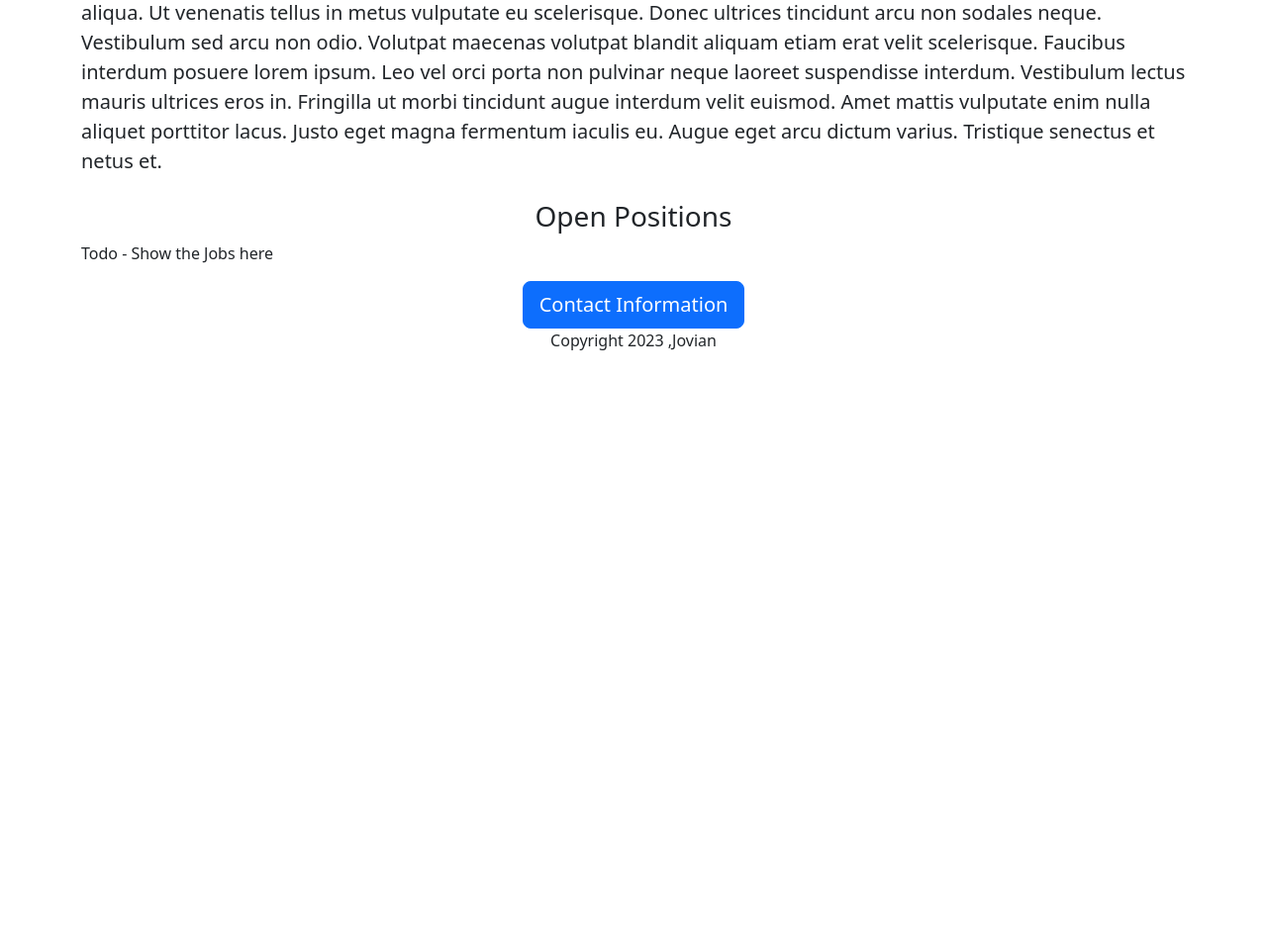
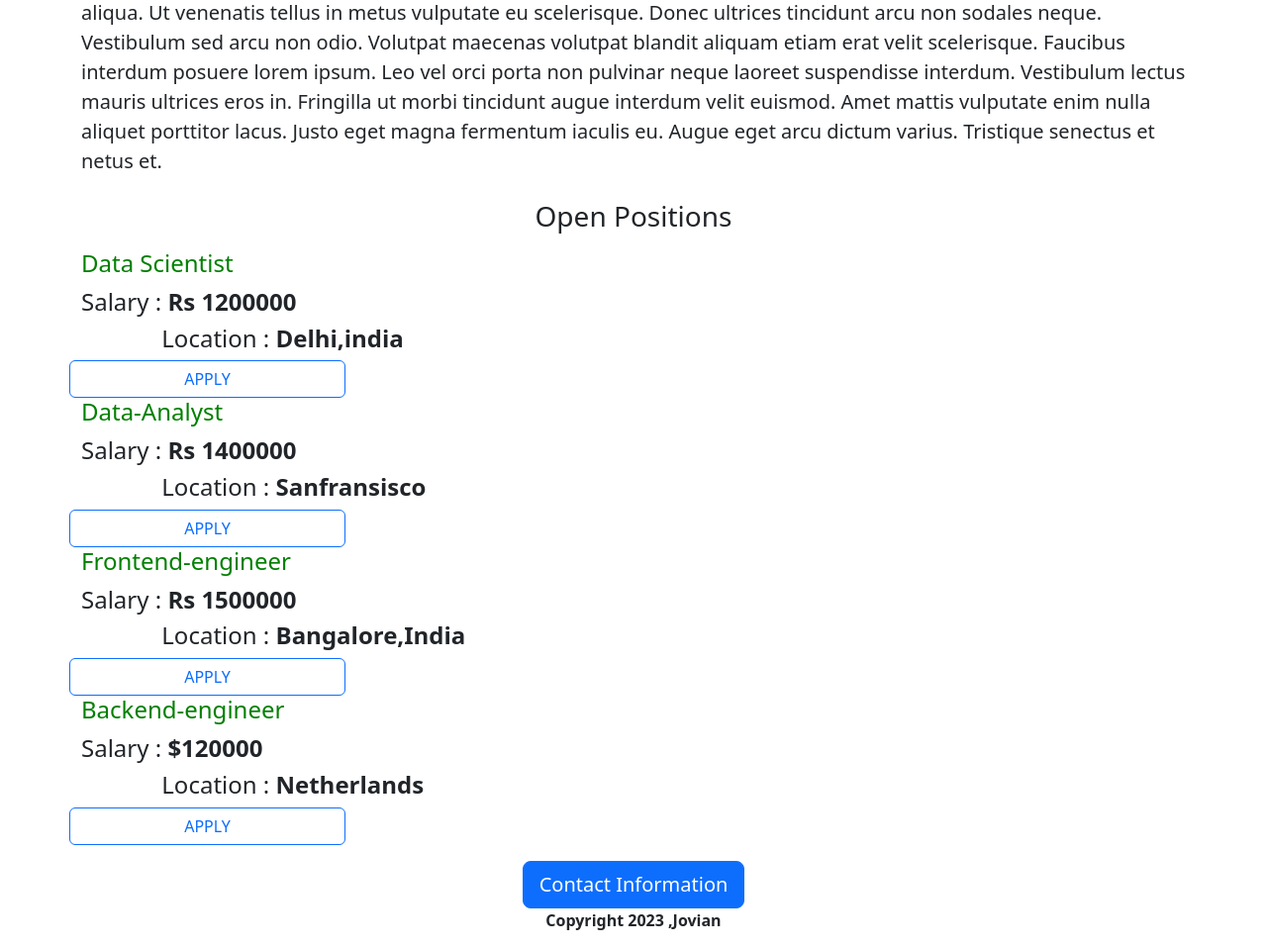
Before and after one commit to arnb-smnta/Jovian-web-dev, a Flask app: page / in a window 1280 px wide. Shown: the part 614-1572 px from the top of the page at 99% size. Before the commit the page ends 968 px from the top, so only its background shows below. Run offline with Flask 2, Linux system fonts and the light colour scheme.

Commit message:
Entered the job items and apply button

```diff
--- a/main.py
+++ b/main.py
@@ -2,10 +2,32 @@ from flask import Flask, render_template
 
 app = Flask(__name__)
 
+JOBS = [{
+  'id': 1,
+  "title": "Data Scientist",
+  "location": 'Delhi,india',
+  "salary": 'Rs 1200000',
+}, {
+  "id": 2,
+  "title": "Data-Analyst",
+  "location": "Sanfransisco",
+  "salary": 'Rs 1400000',
+}, {
+  "id": 3,
+  "title": "Frontend-engineer",
+  "location": "Bangalore,India",
+  "salary": 'Rs 1500000'
+}, {
+  "id": 4,
+  "title": "Backend-engineer",
+  "location": "Netherlands",
+  "salary": '$120000'
+}]
+
 
 @app.route("/")
 def hello_world():
-  return render_template("home.html")
+  return render_template("home.html", jobs=JOBS)
 
 
 if __name__ == "__main__":
--- a/templates/home.html
+++ b/templates/home.html
@@ -27,7 +27,7 @@
 
       }
       div {
-        max-width:50%;
+        max-width:80%;
         margin:0 auto 0 auto;
       }
     </style>
@@ -37,7 +37,10 @@
     <h2 class="text-center">About Jovian</h2>
     <p class="lead mt-2 mb-4" >Lorem ipsum dolor sit amet, consectetur adipiscing elit, sed do eiusmod tempor incididunt ut labore et dolore magna aliqua. Ut venenatis tellus in metus vulputate eu scelerisque. Donec ultrices tincidunt arcu non sodales neque. Vestibulum sed arcu non odio. Volutpat maecenas volutpat blandit aliquam etiam erat velit scelerisque. Faucibus interdum posuere lorem ipsum. Leo vel orci porta non pulvinar neque laoreet suspendisse interdum. Vestibulum lectus mauris ultrices eros in. Fringilla ut morbi tincidunt augue interdum velit euismod. Amet mattis vulputate enim nulla aliquet porttitor lacus. Justo eget magna fermentum iaculis eu. Augue eget arcu dictum varius. Tristique senectus et netus et.</p>
     <h3 class="text-center">Open Positions</h3>
-    <p>Todo - Show the Jobs here</p>
+    <p>{% for job in jobs %}
+      {% include "jobitem.html" %}
+      {% endfor %}
+    </p>
       <div style="text-align:center">
     <button type="button" class="btn btn-primary btn-lg">Contact Information</button>
         <p>Copyright 2023 ,Jovian</p>
--- /dev/null
+++ b/templates/jobitem.html
@@ -0,0 +1,14 @@
+<div class='col-9 row'>
+<div>
+    <h4 style="color:green; margin-bottom:10px;">{{job['title']}}</h4>
+      </div>
+
+      <div>
+        <h4>Salary : <b>{{job["salary"]}}</h4>
+      </div>
+
+      <div>
+        <h4>Location : <b> {{job['location']}}</h4>
+      </div>
+</div>
+      <div class="col-3 row "><button type="button" class="btn btn-outline-primary">APPLY</button></div>
```
